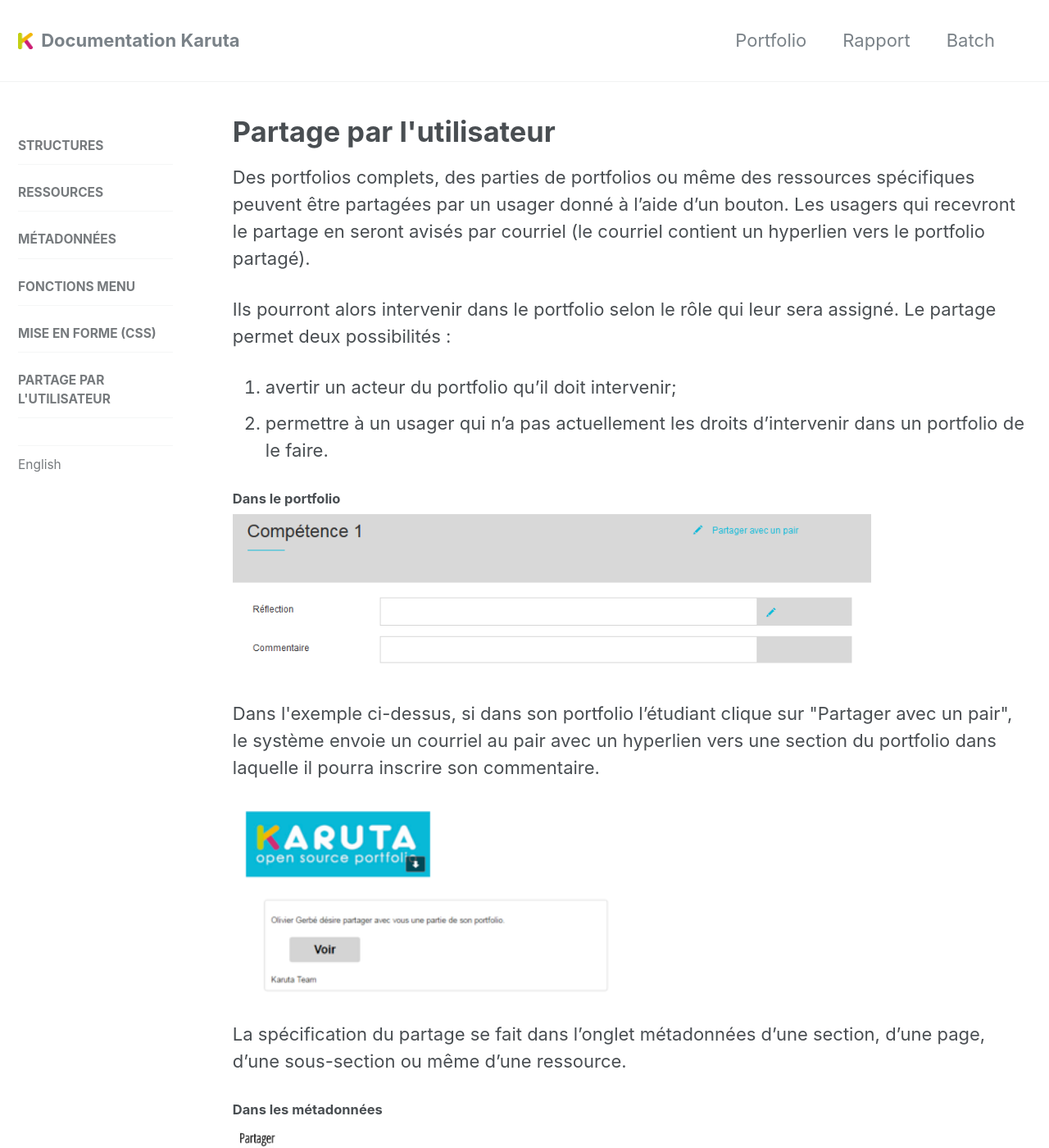
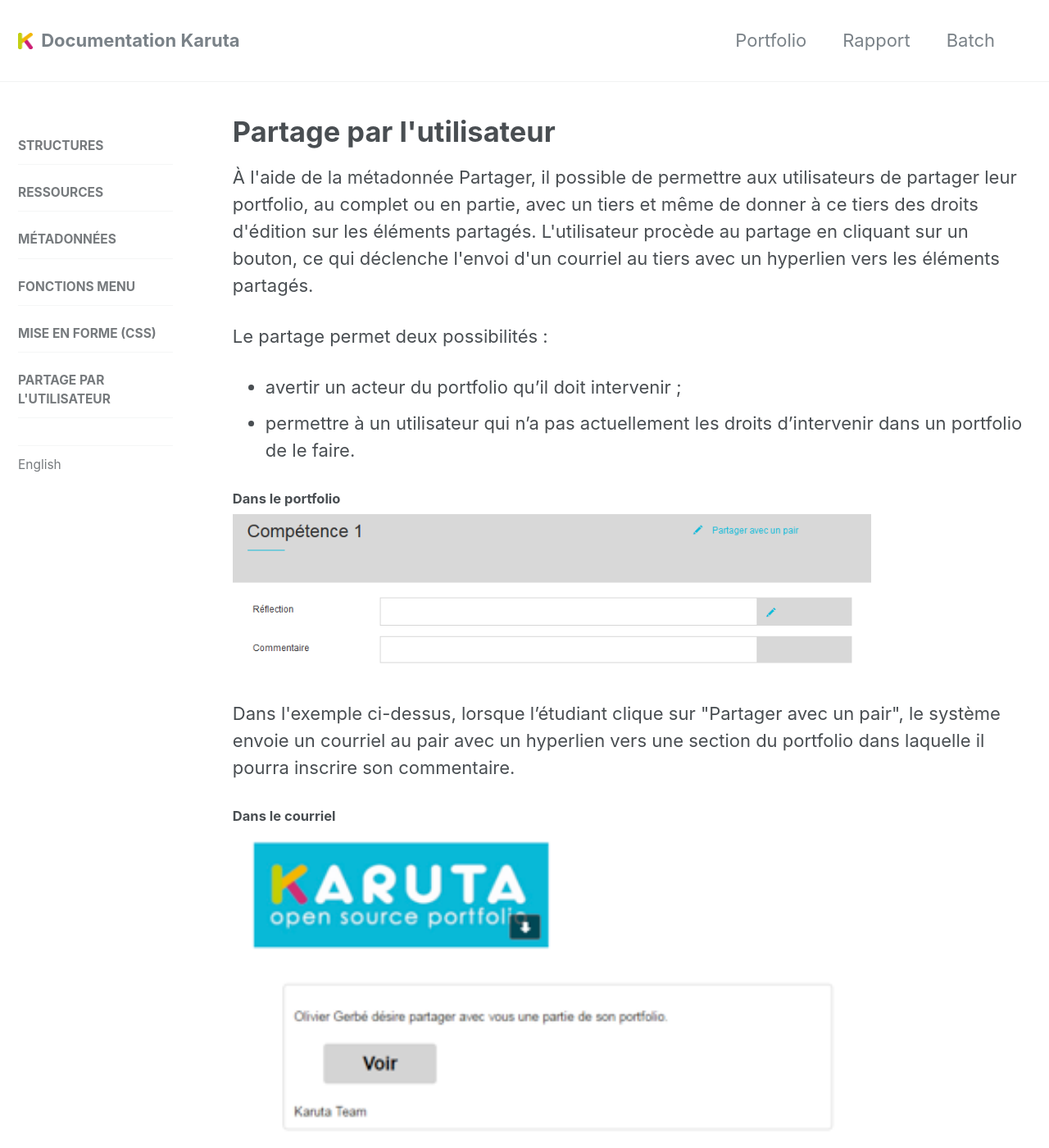
Before and after one commit to karutaproject/karuta-frontend-documentation, a Jekyll site: the page built from _pages/sharing_fr.html, in a window 1280 px wide and 1400 px high. Shown: the whole window at 82% size. Built offline with Jekyll 4.4.1, drawn with Linux system fonts in a browser that asks for light colours; some of the changed text lies outside the part shown.

Commit message:
corrections

```diff
--- a/_pages/sharing_fr.html
+++ b/_pages/sharing_fr.html
@@ -10,74 +10,68 @@
 		border: 1px solid gray;
 		padding: 5px;
 	}
-	.note {
-		font-size:70%;
-	}
 </style>
 <p>
-	Des portfolios complets, des parties de portfolios ou même des ressources spécifiques peuvent être partagées par un usager donné
-	à l’aide d’un bouton. Les usagers qui recevront le partage en seront avisés par courriel (le courriel contient un hyperlien vers
-	le portfolio partagé).
+	À l'aide de la métadonnée Partager, il possible de permettre aux utilisateurs de partager leur
+	portfolio, au complet ou en partie, avec un tiers et même de donner à ce tiers des droits d'édition
+	sur les éléments partagés. L'utilisateur procède au partage en cliquant sur un bouton, ce qui
+	déclenche l'envoi d'un courriel au tiers avec un hyperlien vers les éléments partagés.
+</p>
+<p>Le partage permet deux possibilités&nbsp;:</p>
+<ul>
+	<li>avertir un acteur du portfolio qu’il doit intervenir&nbsp;;</li>
+	<li>
+		permettre à un utilisateur qui n’a pas actuellement les droits d’intervenir dans un portfolio
+		de le faire.
+	</li>
+</ul>
+
+<h4>Dans le portfolio</h4>
+<img src='../assets/img/image003.png' width='80%'/>
+<p>
+	Dans l'exemple ci-dessus, lorsque l’étudiant clique sur "Partager avec un pair", le système envoie un
+	courriel au pair avec un hyperlien vers une section du portfolio dans laquelle il pourra inscrire son
+	commentaire.
+</p>
+
+<h4>Dans le courriel</h4>
+<img src='../assets/img/image006.png' width='80%'/>
+
+<h4>Dans les métadonnées</h4>
+<img src='../assets/img/image008.png' width='80%'/>
+<p>
+	<code>Partager</code><br>
+	<code>rôle qui partage</code>,<code>rôle visiteur</code>,<code>rôles et/ou courriels
+	destinataires</code>,<code>niveau (0-4)</code>,<code>durée de vie du lien
+	(en heures)</code>,<code>button label</code>@en/<code>libellé du
+	bouton</code>@fr[,<code>condition</code>][;autre partage]
+</code>
 </p>
 <p>
-	 Ils pourront alors intervenir dans le portfolio selon le rôle qui leur sera assigné. Le partage permet deux possibilités :
+	Il y a plusieurs options pour les conditions de sécurité du partage&nbsp;; voici quelques cas
+	d’utilisation usuels&nbsp;:
 </p>
-	<ol>
-		<li>avertir un acteur du portfolio qu’il doit intervenir;</li>
-		<li>permettre à un usager qui n’a pas actuellement les droits d’intervenir dans un portfolio de le faire.</li>
-	</ol>
-
-<h4>Dans le portfolio</h4>
-
-<img src='../assets/img/image003.png' width='80%'/>
-
-<p>
-	Dans l'exemple ci-dessus, si dans son portfolio l’étudiant clique sur "Partager avec un pair", le système envoie un courriel au
-	pair avec un hyperlien vers une section du portfolio dans laquelle il pourra inscrire son commentaire.
-</p>
-
-<img src='../assets/img/image006.png' width='50%'/>
-<p>
-	La spécification du partage se fait dans l’onglet métadonnées d’une section, d’une page, d’une sous-section ou même d’une
-	ressource.
-</p>
-
-<h4>Dans les métadonnées</h4>
-
-<img src='../assets/img/image008.png' width='80%'/>
-
-<p>Les conditions de ce partage sont très sophistiquées; voici quelques cas d’utilisation usuels :</p>
 
 <!-- =================================== -->
 
 <h4>
-	Cas 1 – L’étudiant peut montrer son portfolio à n’importe qui (usager Karuta ou non) en mode lecture seulement (aucun droit
-	d’édition).
+	Cas 1&nbsp;– L’étudiant peut montrer son portfolio à n’importe qui (utilisateur Karuta ou non) en mode
+	lecture seulement (aucun droit d’édition).
 </h4>
+<p class='champ'>etudiant,all,?,4,unlimited,Partager@fr</p>
 <p>
-	<code>
-			Partager<br>
-			rôle qui partage,rôle destinataire,rôles et/ou courriels,niveau (0-4),durée de vie du lien (en heures),button
-			label@en/libellé du bouton@fr[,condition][;autre partage]
-	</code>
+	NOTE 1&nbsp;: Le symbole <code>?</code> fait en sorte que lorsque l’étudiant cliquera sur Partager,
+	une fenêtre s’ouvrira pour lui permettre de spécifier le courriel du destinataire.
 </p>
-<p class='champ'>etudiant,all,?,4,unlimited,Partager@fr</p>
-
-<div class='note'>
-	<b>Note 1 :</b> Le symbole « ? » fait en sorte que lorsque l’étudiant cliquera sur Partager, une fenêtre s’ouvrira
-	pour lui permettre de spécifier le courriel du destinataire.
-</div>
-
-<img src='../assets/img/image009.png' width='80%'/>
-
-<div class='note'>
-	<b>Note 2 :</b> Lors de l’instanciation du portfolio, le rôle all doit être partagé avec l’utilisateur public.
-</div>
+<p>
+	Note 2&nbsp;: Lors de l’instanciation du portfolio, le rôle <i>all</i> doit être partagé avec
+	l’utilisateur <i>public</i>.
+</p>
 
 <!-- =================================== -->
 
 <h4>
-	Cas 2 – L’étudiant peut montrer son portfolio à n’importe qui (usager Karuta ou non) en mode lecture seulement (aucun
+	Cas 2 – L’étudiant peut montrer son portfolio à n’importe qui (utilisateur Karuta ou non) en mode lecture seulement (aucun
 	droit d’édition) mais le partage a une durée limitée de 24 heures.
 </h4>
 <p>
@@ -164,7 +158,7 @@
 <table>
 	<tr>
 		<td width='25%'>Rôle qui partage</td>
-		<td>Habituellement l’étudiant mais tous les usagers qui ont un rôle défini dans le portfolio peuvent aussi partager.</td>
+		<td>Habituellement l’étudiant mais tous les utilisateurs qui ont un rôle défini dans le portfolio peuvent aussi partager.</td>
 	</tr>
 	<tr>
 		<td>Rôle du destinataire</td>
@@ -180,7 +174,7 @@
 			<ul>
 				<li>
 					Par exemple si « superviseur », le message de partage sera envoyé à la personne qui a le rôle superviseur
-				 	dans le portfolio. L'usager n'entre pas à la main la personne avec qui partager, ceci est déterminé par le
+				 	dans le portfolio. L'utilisateur n'entre pas à la main la personne avec qui partager, ceci est déterminé par le
 				 	système.
 				 </li>
 				<li>On peut aussi inscrire directement une adresse courriel si le destinataire est connu.</li>
```
